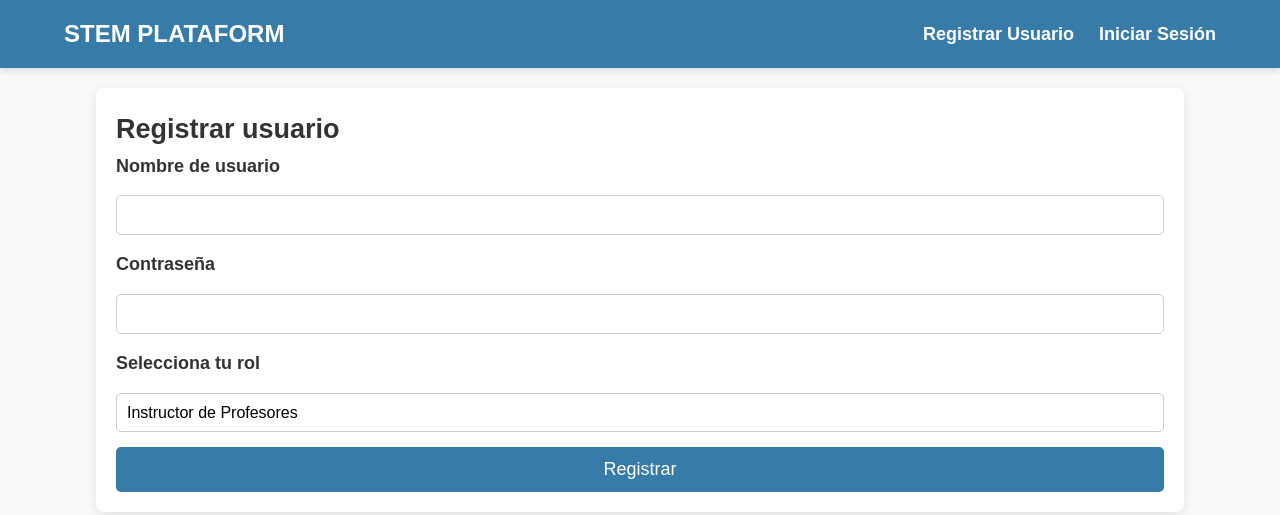
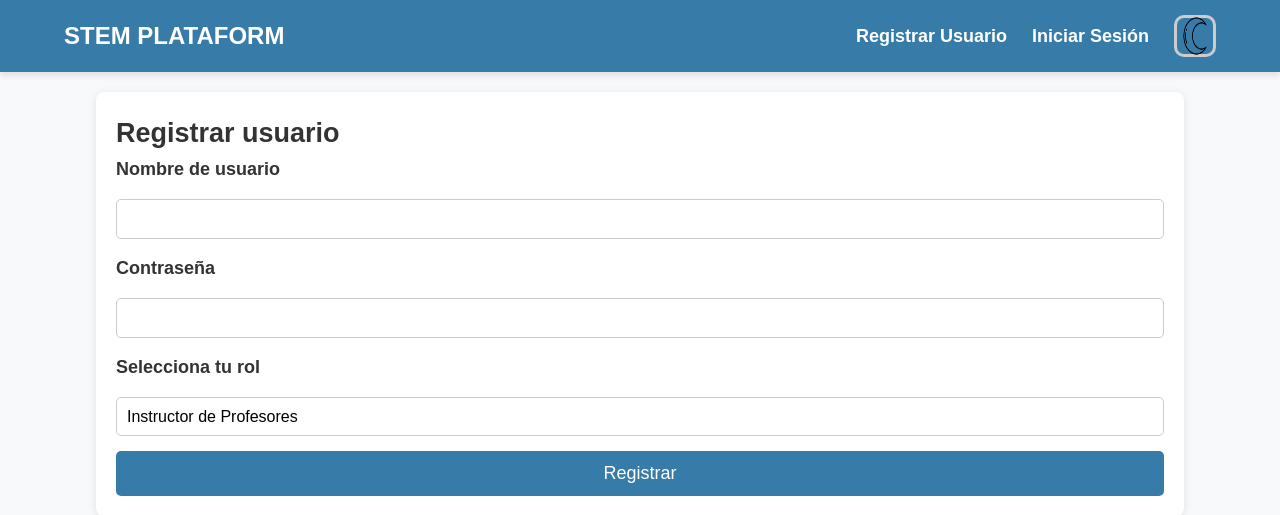
Before and after one commit to IvanInfanteGonzalez26/estadia, a Flask app: page /auth/register in a window 1280 px wide. Shown: the top 515 px of the page. Run offline with Flask 3, Linux system fonts and the light colour scheme.

Commit message:
Version modo oscuro

```diff
--- a/static/css/styles.css
+++ b/static/css/styles.css
@@ -158,22 +158,6 @@ article header h1 {
     font-size: 16px;
 }
 
-/* Botones */
-.btn {
-    display: inline-block;
-    padding: 10px 15px;
-    background: #377ba8;
-    color: #fff;
-    text-decoration: none;
-    border-radius: 5px;
-    transition: background 0.3s;
-    font-weight: bold;
-}
-
-.btn:hover {
-    background: #2c6c97;
-}
-
 /* Estilos para los enlaces de publicación */
 .post-links {
     display: flex;
@@ -215,6 +199,93 @@ article header h1 {
     background-color: #c82333;
 }
 
+/* Dark mode */
+.dark-mode body{
+    background-color: #1e1e1e;
+    color: #f5f5f5;
+}
+
+.dark-mode article {
+    background: #333;
+    color: #f5f5f5;
+}
+
+.dark-mode article .about {
+    color: #d1d1d1;
+}
+
+.dark-mode .header {
+    background-color: #333;
+}
+
+.dark-mode .content {
+    background: #2e2e2e;
+    color: #f5f5f5;
+}
+
+
+.dark-mode .user-info span {
+    color: #fff;
+}
+
+.dark-mode form input,
+.dark-mode form textarea,
+.dark-mode form select {
+    background-color: #444;
+    color: #f5f5f5;
+    border: 2px solid #777;
+}
+
+.dark-mode form input:focus,
+.dark-mode form textarea:focus,
+.dark-mode form select:focus {
+    border-color: #ffdd57;
+    box-shadow: 0 0 8px rgba(255, 221, 87, 0.5);
+}
+
+.dark-mode input[type="submit"]:hover {
+    background: #ffcc00;
+    color: #333;
+    box-shadow: 0 0 10px rgba(255, 221, 87, 0.8);
+}
+
+#dark-mode-toggle {
+    background: none;
+    border: 3px solid #ccc;  /* Contorno gris claro */
+    border-radius: 10px;  /* Bordes redondeados */
+    padding: 5px;
+    display: flex;
+    align-items: center;
+    justify-content: center;
+    width: 42px;  /* Tamaño del botón cuadrado */
+    height: 42px;
+    transition: border 0.3s ease, box-shadow 0.3s ease, transform 0.2s;
+}
+
+/* Ajustar tamaño de la imagen dentro del botón */
+#dark-mode-toggle img {
+    width: 28px;
+    transition: transform 0.3s ease;
+}
+
+/* Hover: cambia el color del contorno al color actual */
+#dark-mode-toggle:hover {
+    border-color: #ffdd57;  /* Amarillo vibrante */
+    box-shadow: 0 0 8px rgba(255, 221, 87, 0.5);  /* Efecto de iluminación */
+    transform: scale(1.1);  /* Efecto de zoom */
+}
+
+/* Modo oscuro: cambiar el color del contorno */
+.dark-mode #dark-mode-toggle {
+    border-color: #ffdd57;
+}
+
+/* Hover en modo oscuro */
+.dark-mode #dark-mode-toggle:hover {
+    border-color: #ffcc00;  /* Un amarillo más intenso */
+    box-shadow: 0 0 10px rgba(255, 204, 0, 0.8);
+}
+
 /* Responsive Design */
 @media (max-width: 768px) {
     .nav {
--- /dev/null
+++ b/static/js/dark_mode.js
@@ -0,0 +1,25 @@
+document.addEventListener("DOMContentLoaded", function () {
+    const toggleButton = document.getElementById("dark-mode-toggle");
+    const icon = document.getElementById("dark-mode-icon");
+    const body = document.documentElement; // Asegura que afecta <html>
+
+    // Verificar si el usuario ya tiene un modo guardado
+    if (localStorage.getItem("darkMode") === "enabled") {
+        body.classList.add("dark-mode");
+        icon.src = "/static/img/sun.png";  // Imagen de sol
+    } else {
+        icon.src = "/static/img/moon.png";  // Imagen de luna
+    }
+
+    toggleButton.addEventListener("click", function () {
+        body.classList.toggle("dark-mode");
+
+        if (body.classList.contains("dark-mode")) {
+            localStorage.setItem("darkMode", "enabled");
+            icon.src = "/static/img/sun.png";  // Cambiar a sol
+        } else {
+            localStorage.setItem("darkMode", "disabled");
+            icon.src = "/static/img/moon.png";  // Cambiar a luna
+        }
+    });
+});
--- a/templates/base.html
+++ b/templates/base.html
@@ -1,6 +1,12 @@
 <!DOCTYPE html>
 <html lang="es">
 <head>
+    <script>
+        // Aplicar dark mode antes de que la página cargue
+        if (localStorage.getItem("darkMode") === "enabled") {
+            document.documentElement.classList.add("dark-mode");
+        }
+    </script>
     <meta charset="UTF-8">
     <meta http-equiv="X-UA-Compatible" content="IE=edge">
     <meta name="viewport" content="width=device-width, initial-scale=1.0">
@@ -19,13 +25,18 @@
             </div>
             <nav class="user-info">
                 {% if g.user %}
-                <img src="{{ url_for('static', filename='img/user.png')}}" alt="">
-                <span>{{ g.user.username }}</span>
-                <a href="{{ url_for('auth.logout') }}">Cerrar Sesión</a>
+                    <img src="{{ url_for('static', filename='img/user.png')}}" alt="">
+                    <span>{{ g.user.username }}</span>
+                    <a href="{{ url_for('auth.logout') }}">Cerrar Sesión</a>
                 {% else %}
-                <a href="{{ url_for('auth.register') }}">Registrar Usuario</a>
-                <a href="{{ url_for('auth.login') }}">Iniciar Sesión</a>
+                    <a href="{{ url_for('auth.register') }}">Registrar Usuario</a>
+                    <a href="{{ url_for('auth.login') }}">Iniciar Sesión</a>
                 {% endif %}
+
+                <button id="dark-mode-toggle">
+                    <img id="dark-mode-icon" src="{{ url_for('static', filename='img/moon.png') }}" alt="Modo Oscuro" width="24">
+                </button>
+
             </nav>
         </div>
 
@@ -43,5 +54,6 @@
         </div>
 
     </section>
+    <script src="{{ url_for('static', filename='js/dark_mode.js') }}"></script>
 </body>
 </html>
```
Also changed, not shown: static/img/moon.png (added), static/img/sun.png (added).
